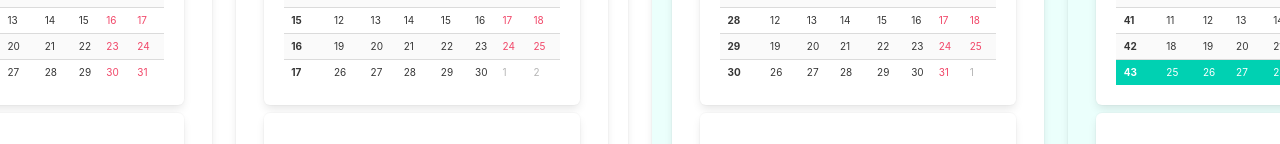
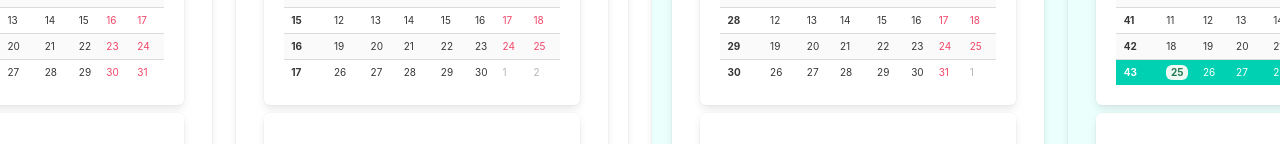
Before and after one commit to IvannKurchenko/pro.calendar, a Vue app: page / in a window 1280 px wide. Shown: the part 413-557 px from the top of the page. Built offline with nearby package versions, Linux system fonts and the light colour scheme.

Commit message:
Current day highlight

```diff
--- a/src/components/DayComponent.vue
+++ b/src/components/DayComponent.vue
@@ -1,7 +1,9 @@
 <template>
-  <span v-bind:class="{'has-text-grey-light': !isCurrentMonth, 'has-text-danger' : isWeekend}">
+  <div v-bind:class="{'has-text-grey-light': !isCurrentMonth,
+                      'has-text-danger': isWeekend,
+                      'is-text-align-center border-radius-6 has-text-weight-bold has-background-success-light has-text-success-dark': isCurrent}">
     {{ value }}
-  </span>
+  </div>
 </template>
 
 <script>
@@ -26,4 +28,7 @@ export default {
 </script>
 
 <style>
+.border-radius-6{
+  border-radius: 6px;
+}
 </style>
--- a/src/models/Day.js
+++ b/src/models/Day.js
@@ -27,7 +27,7 @@ export default class Day {
     }
 
     isCurrent() {
-        let weekday = this.date.weekday;
-        return weekday === 6 || weekday === 7;
+        let now = DateTime.now();
+        return now.day === this.value && now.month === this.month && this.year === this.year;
     }
 }
```
